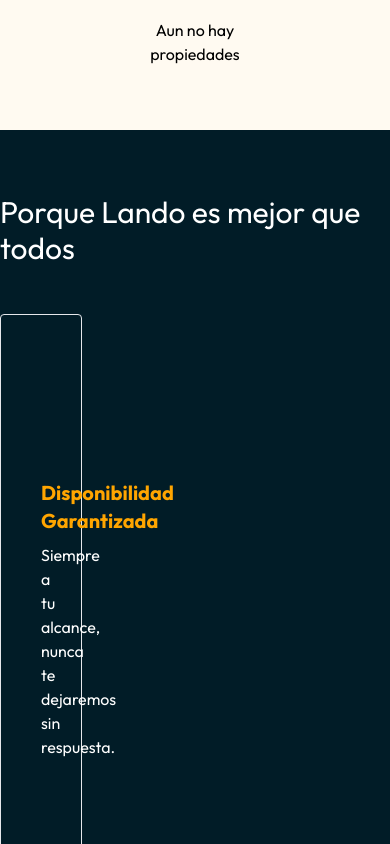
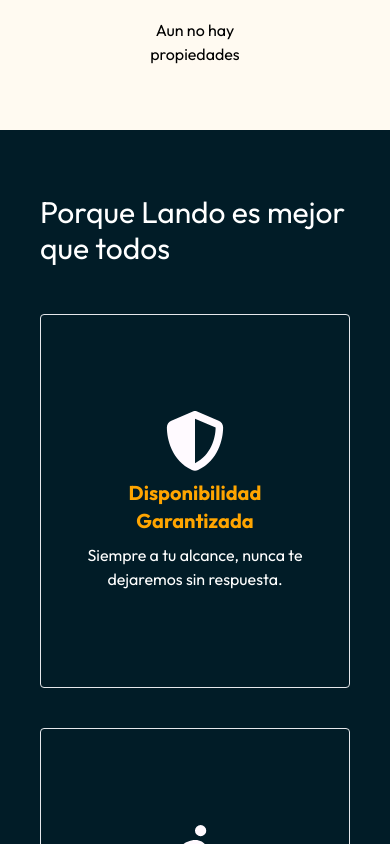
Before and after one commit to BinarySails/lando, a Next.js app: page / in a window 390 px wide. Shown: the part 680-1524 px from the top of the page. Built offline with nearby package versions, Linux system fonts and the light colour scheme.

Commit message:
fix: responsive design

```diff
--- a/src/pages/index.tsx
+++ b/src/pages/index.tsx
@@ -114,24 +114,24 @@
         </div>
       </section>
 
-      <section className="w-full flex flex-col py-16 justify-center items-center bg-skobeloff gap-12">
+      <section className="w-full flex flex-col p-10 md:p-5 lg:p-0 py-16 justify-center items-center bg-skobeloff gap-12">
         <h2 className="text-3xl text-white">Porque Lando es mejor que todos</h2>
         <div className="flex flex-col sm:flex-row text-center w-full lg:p-10 gap-10 justify-center">
-          <div className="p-10 w-1/5 flex flex-col gap-2 border rounded py-24">
+          <div className="p-10 w-full lg:w-1/5 flex flex-col gap-2 border rounded py-24">
             <FontAwesomeIcon className="text-notwhite text-6xl" icon={faShieldHalved} />
             <h3 className="text-bittersweet text-xl font-bold">Disponibilidad Garantizada</h3>
             <p className="text-white">
               Siempre a tu alcance, nunca te dejaremos sin respuesta.
             </p>
           </div>
-          <div className="p-10 w-1/5 flex flex-col gap-2 border rounded py-24">
+          <div className="p-10 w-full lg:w-1/5 flex flex-col gap-2 border rounded py-24">
             <FontAwesomeIcon className="text-notwhite text-6xl" icon={faPersonWalking} />
             <h3 className="text-bittersweet text-xl font-bold">Respaldo por Expertos</h3>
             <p className="text-white">
               Cuenta con nuestro respaldo profesional en cada paso del camino.
             </p>
           </div>
-          <div className="p-10 w-1/5 flex flex-col gap-2 border rounded py-24">
+          <div className="p-10 w-full lg:w-1/5 flex flex-col gap-2 border rounded py-24">
             <FontAwesomeIcon className="text-notwhite text-6xl" icon={faHeart} />
             <h3 className="text-bittersweet text-xl font-bold">Asistencia Inmediata</h3>
             <p className="text-white">
```
